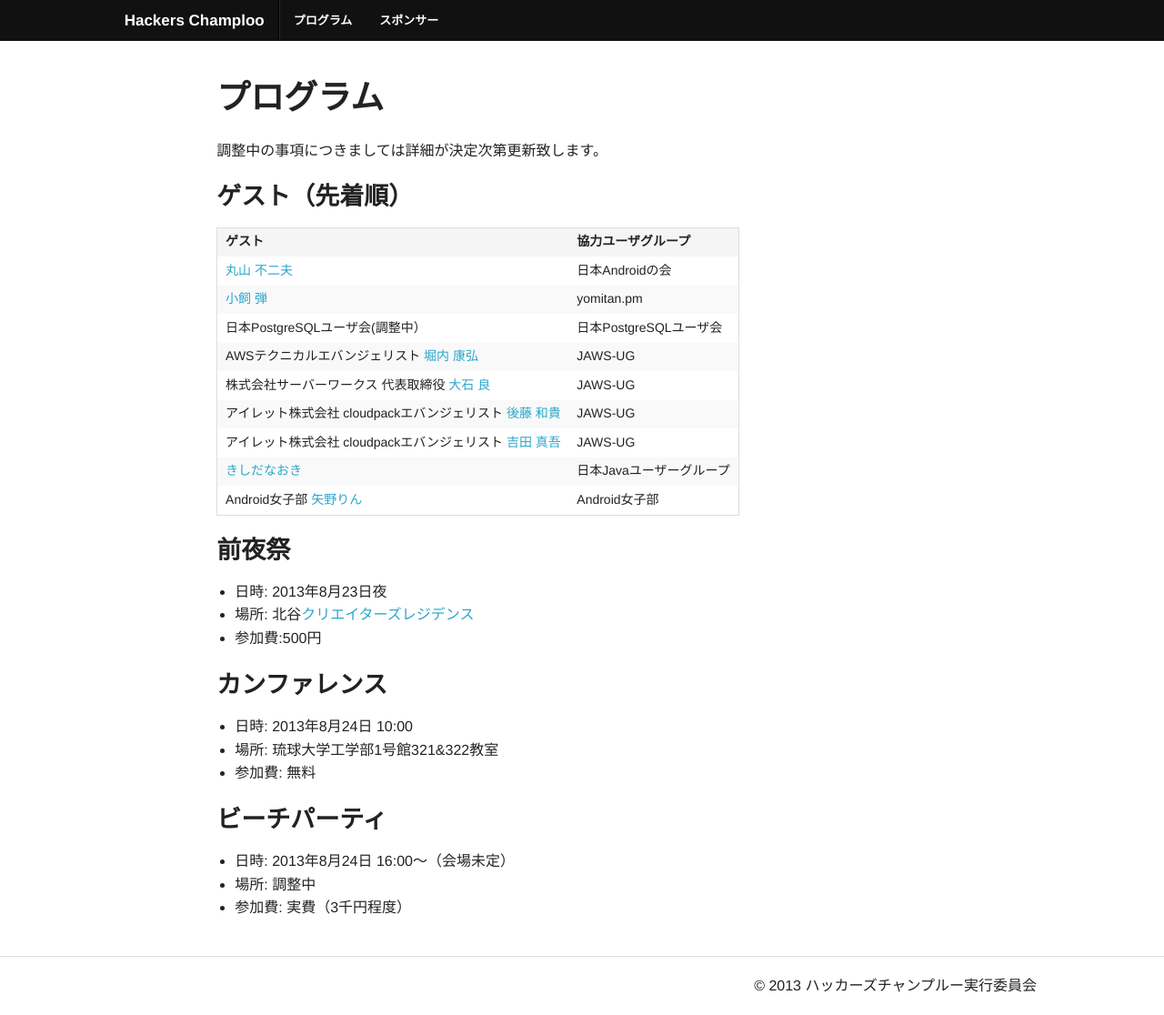
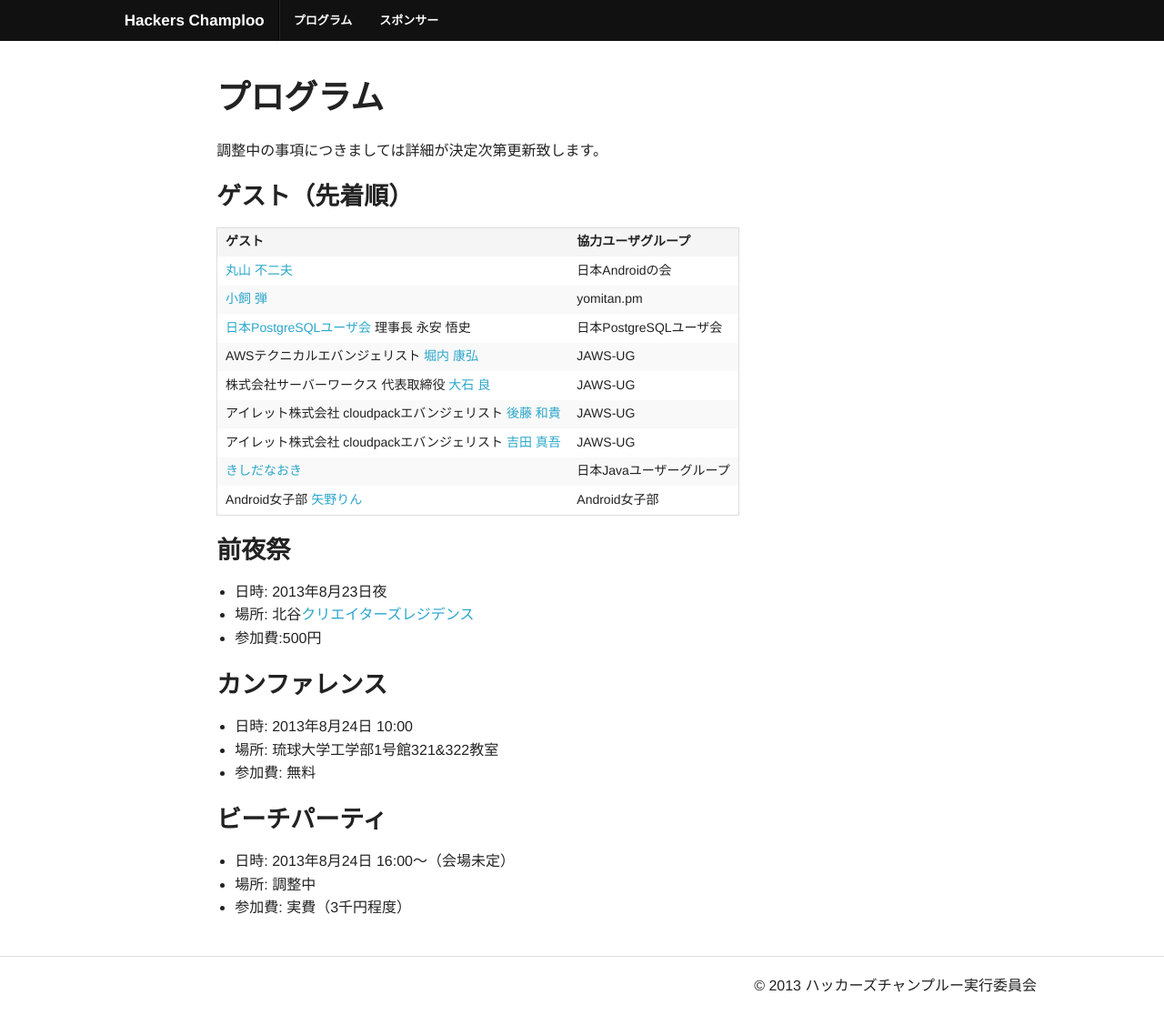
Before and after one commit to hackers-champloo/hackers-champloo.github.io, a Jekyll site: the page built from program.md, in a window 1280 px wide. Shown: the whole page at 91% size. Built offline with Jekyll 4.4.1, drawn with Linux system fonts in a browser that asks for light colours; Markdown is read by kramdown in place of the engine named in the settings.

Commit message:
JPUG理事長をゲストとして追加（再掲載）

```diff
--- a/program.md
+++ b/program.md
@@ -16,7 +16,7 @@ title: プログラム
 ------------------------------------------------------ | -------------------------
 [丸山 不二夫](https://twitter.com/maruyama097)         | 日本Androidの会
 [小飼 弾](http://blog.livedoor.jp/dankogai/)           | yomitan.pm
-日本PostgreSQLユーザ会(調整中）                        | 日本PostgreSQLユーザ会
+[日本PostgreSQLユーザ会](http://www.postgresql.jp/) 理事長 永安 悟史                | 日本PostgreSQLユーザ会
 AWSテクニカルエバンジェリスト [堀内 康弘](https://twitter.com/horiuchi) | JAWS-UG
 株式会社サーバーワークス 代表取締役 [大石 良](https://twitter.com/ooishi) | JAWS-UG
 アイレット株式会社 cloudpackエバンジェリスト [後藤 和貴](https://twitter.com/kaz_goto) | JAWS-UG
```
